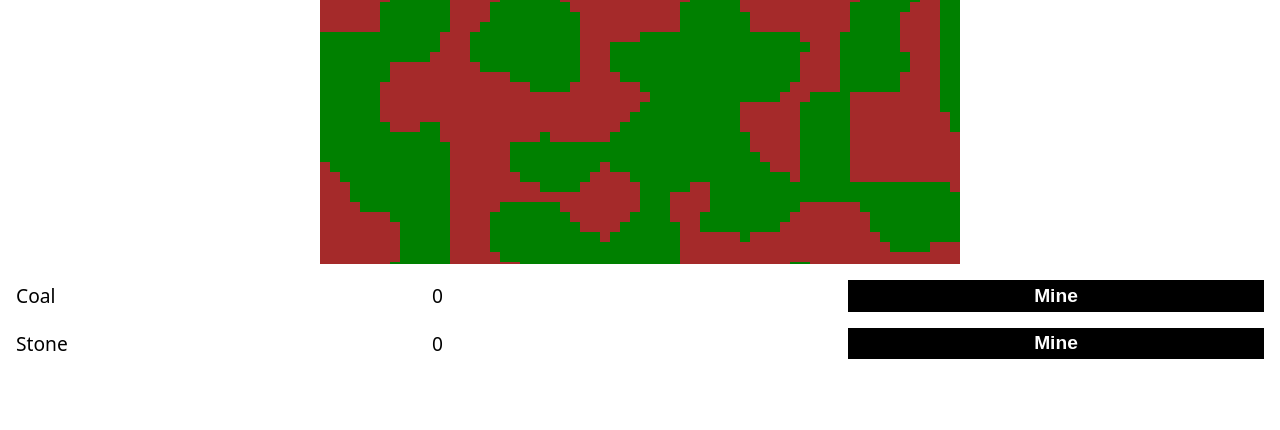
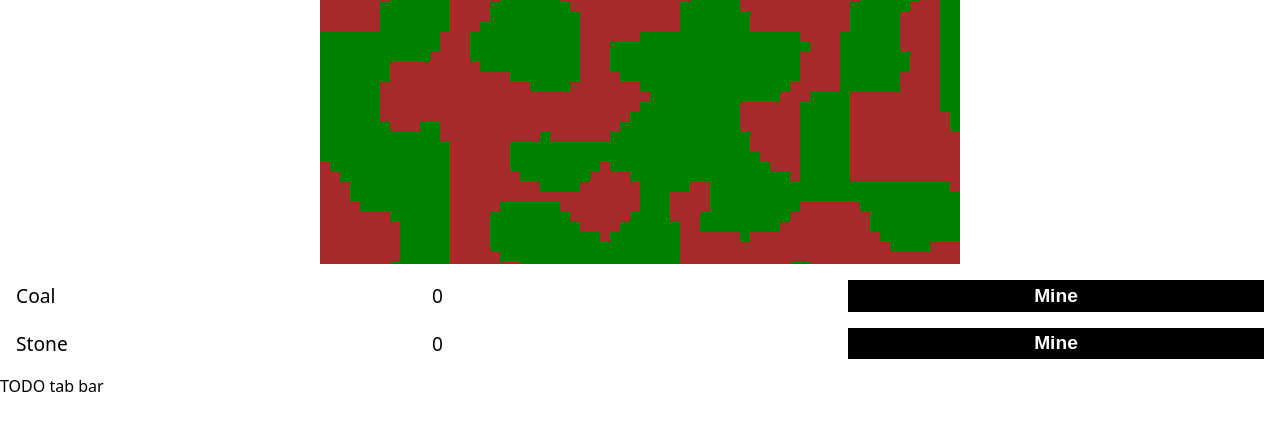
Before and after one commit to tylerschloesser/idle-v1, a React app in the folder packages/app/: page /world/1 in a window 1280 px wide. Shown: the top 430 px of the page. Built offline with nearby package versions, Linux system fonts and the light colour scheme; the HTML template or start-up script is replaced by a standard one.

Commit message:
add tab bar

```diff
--- /dev/null
+++ b/packages/app/src/tab-bar.component.tsx
@@ -0,0 +1,3 @@
+export function TabBar() {
+  return <>TODO tab bar</>
+}
--- a/packages/app/src/world-page.component.tsx
+++ b/packages/app/src/world-page.component.tsx
@@ -8,6 +8,7 @@ import { useNavigate, useParams } from 'react-router-dom'
 import invariant from 'tiny-invariant'
 import { Context, IContext } from './context.js'
 import { Mine } from './mine.component.js'
+import { TabBar } from './tab-bar.component.js'
 import {
   generateWorld,
   loadWorld,
@@ -78,6 +79,7 @@ export function WorldPage() {
       <Context.Provider value={context}>
         <WorldMap />
         <Mine />
+        <TabBar />
       </Context.Provider>
     </>
   )
```
